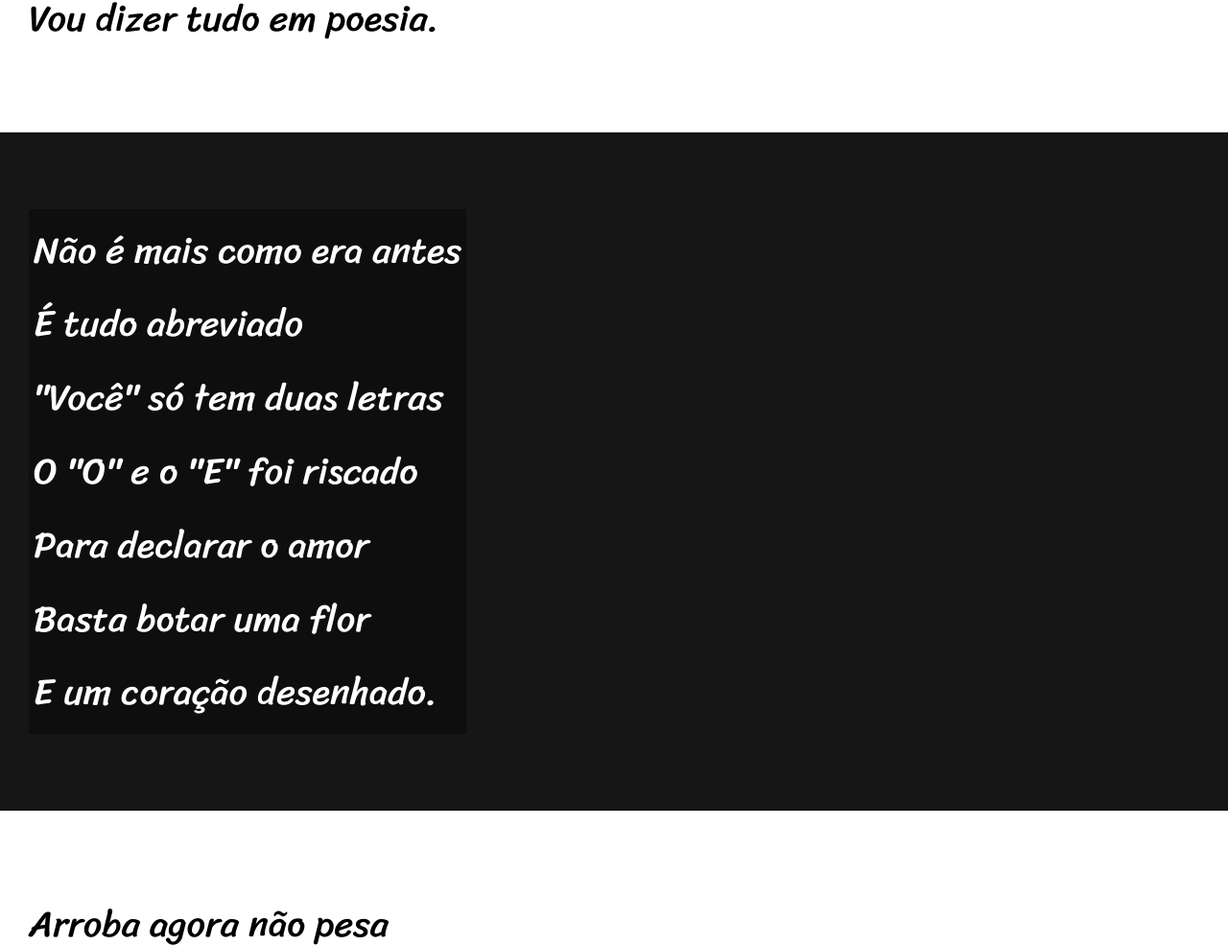
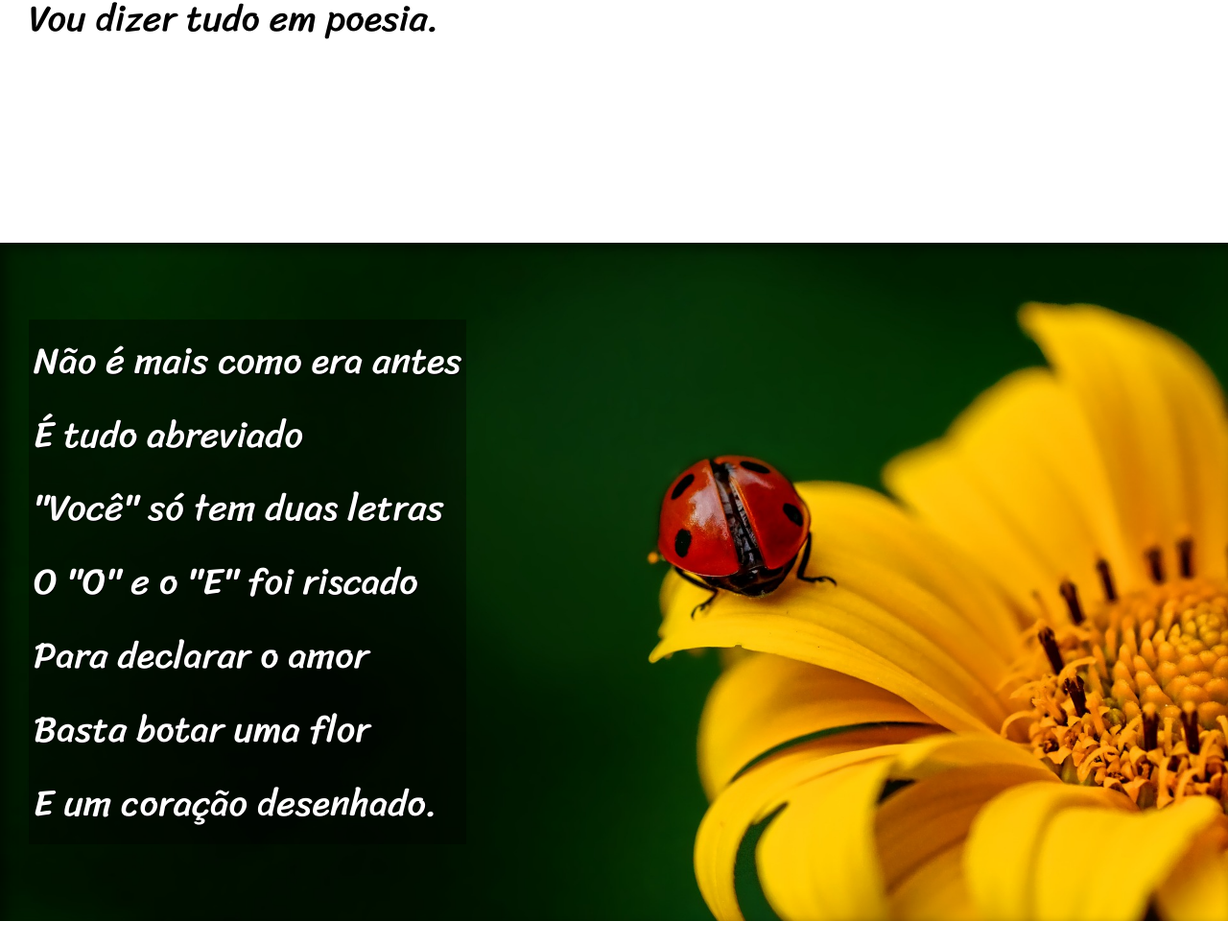
Before and after one commit to alessoncristian/curso-html-css, a plain HTML site: page modulo_02/desafios/desafio_12/index.html in a window 1280 px wide. Shown: the part 806-1791 px from the top of the page at 96% size. Drawn offline with Linux system fonts and the light colour scheme.

Commit message:
finalizei projeto cordel

```diff
--- a/modulo_02/desafios/desafio_12/estilos/style.css
+++ b/modulo_02/desafios/desafio_12/estilos/style.css
@@ -47,17 +47,34 @@ section {
     font-family: var(--fonte3);
     font-size: 3vw;
 }
+section > p {
+    padding-bottom: 3em;
+}
 section.normal {
     background-color: white;
 }
 section.imagem {
+    color: white;
+    box-shadow: inset 6px 6px 13px 0px rgba(0, 0, 0, 0.486);
     background-color: rgb(22, 22, 22);
-    color: white;
+    background-attachment: fixed;
+    background-size: cover;
+
 }
 section.imagem > p {
     padding: 5px;
     display: inline-block;
     background-color: rgba(0, 0, 0, 0.363);
+    text-shadow: 1px 1px 0px black;
+}
+section#img01 {
+    background-image: url(../imagens/background001.jpg);
+    background-position: right center;
+}
+section#img02 {
+    background-position: center right;
+    background-image: url(../imagens/background002.jpg);
+
 }
 footer {
     background-color: black;
--- a/modulo_02/desafios/desafio_12/index.html
+++ b/modulo_02/desafios/desafio_12/index.html
@@ -22,7 +22,7 @@
             Vou dizer tudo em poesia.
         </p>
     </section>
-    <section class="imagem">
+    <section class="imagem" id="img01">
         <p>
             Não é mais como era antes<br>
             É tudo abreviado<br>
@@ -53,7 +53,7 @@
             Decifre esse rabisco.<br>
         </p>
     </section>
-    <section class="imagem">
+    <section class="imagem" id="img02">
         <p>
             Tenho saudade das cartas<br>
             Escritas com a própria mão<br>
```
